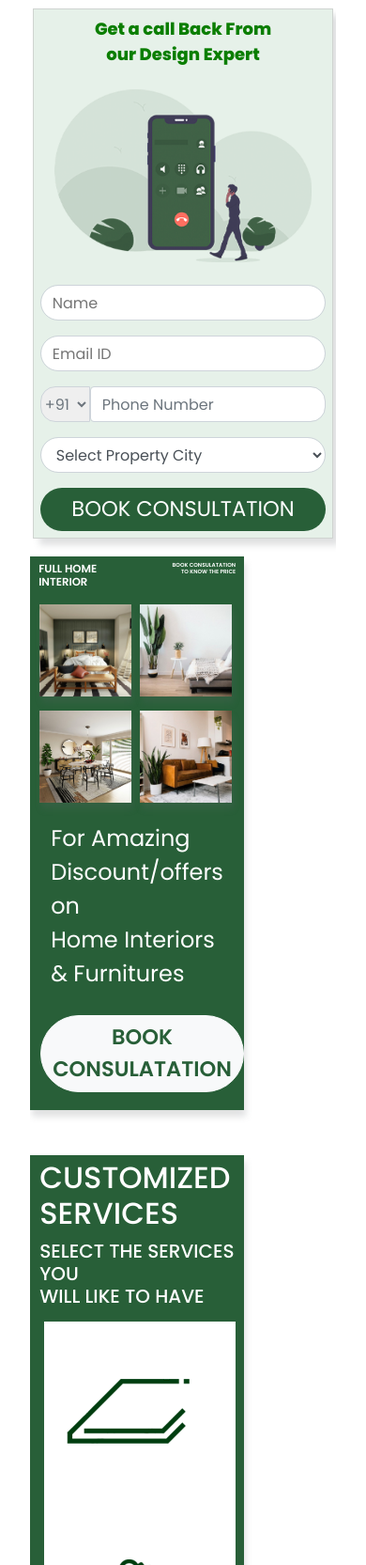
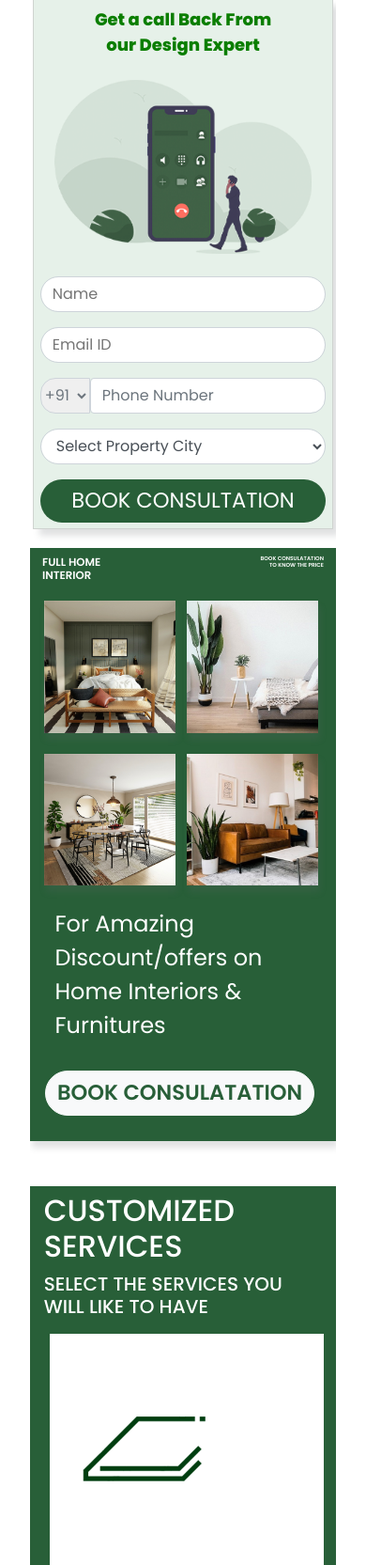
Before and after one commit to Anish-kumar111/proprater-1.0-, a Django app: page /interior/ in a window 390 px wide; the page is wider, and only the part inside the window is pictured. Shown: the part 1251-2916 px from the top of that part at 94% size. Run offline with Django 3.2, Linux system fonts and the light colour scheme; some libraries are stand-ins or nearby versions.

Commit message:
mobile fix

```diff
--- a/static/css/interior.css
+++ b/static/css/interior.css
@@ -547,7 +547,9 @@ select.form {
  mobile css ##################################*/
 
  @media only screen and (max-width: 960px) {
-
+    .col-04{
+        width: 100%;
+    }
     .col-06{
         width: 100%;
     }
```
